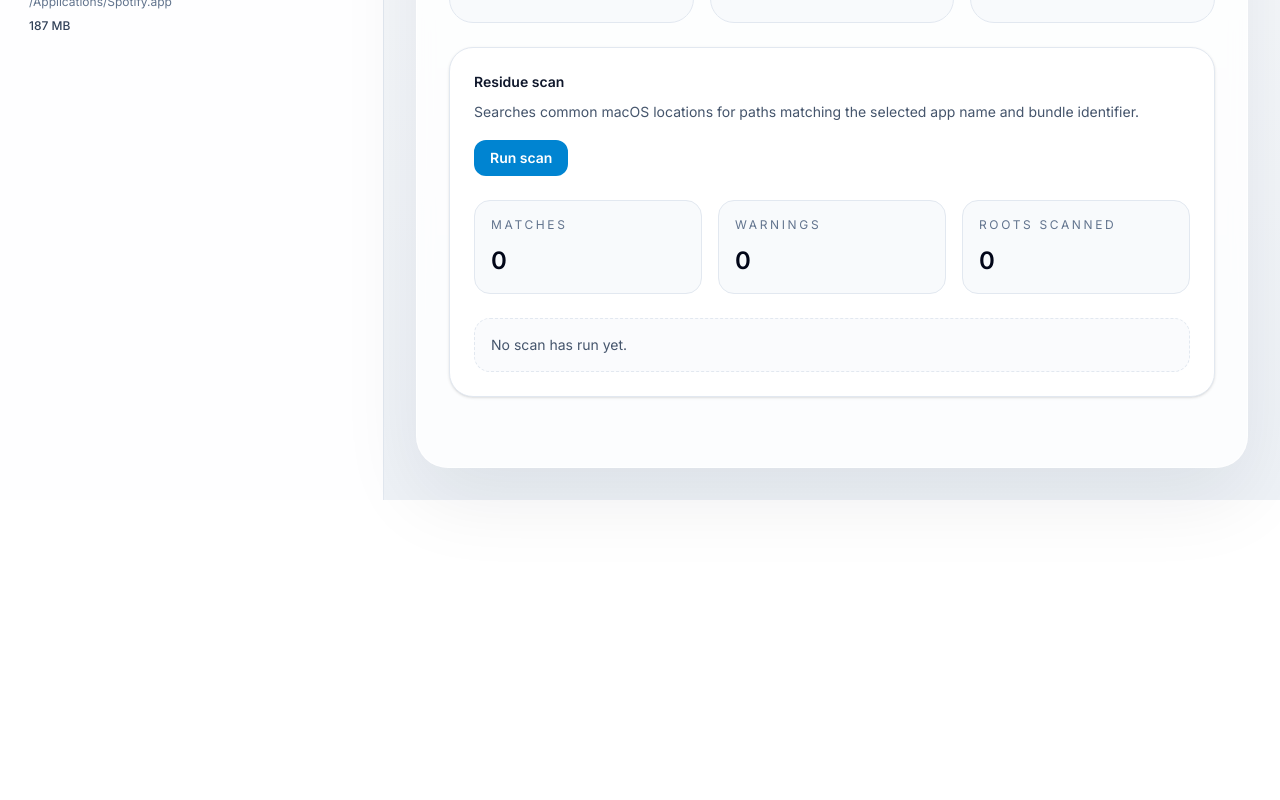
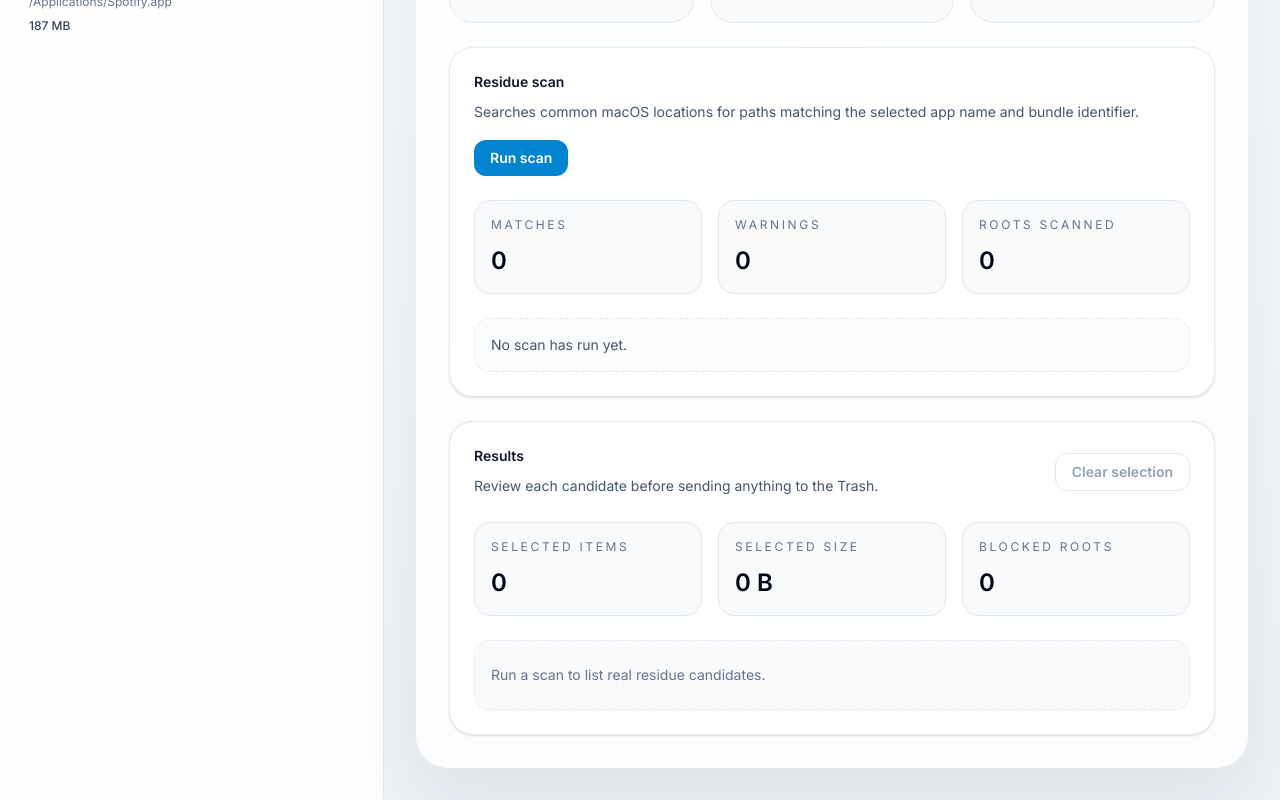
Before and after one commit to bragabriel/mac-cleaner, a React (Vite) app: page / in a window 1280 px wide. Shown: the part 300-1100 px from the top of the page. Before the commit the page ends 800 px from the top, so only its background shows below. Built offline with nearby package versions, Linux system fonts and the light colour scheme.

Commit message:
feat: integrate residue results into ui

```diff
--- a/electron/main.cjs
+++ b/electron/main.cjs
@@ -36,6 +36,7 @@ function createWindow() {
 app.whenReady().then(() => {
   ipcMain.handle('apps:list', async () => listInstalledApps());
   ipcMain.handle('scan:app', async (_event, appItem) => scanAppResidues(appItem));
+  ipcMain.handle('finder:reveal', async (_event, targetPath) => shell.showItemInFolder(targetPath));
   createWindow();
 
   app.on('activate', () => {
--- a/electron/preload.cjs
+++ b/electron/preload.cjs
@@ -4,4 +4,5 @@ contextBridge.exposeInMainWorld('macCleaner', {
   isDesktop: true,
   listApps: () => ipcRenderer.invoke('apps:list'),
   scanApp: (appItem) => ipcRenderer.invoke('scan:app', appItem),
+  revealPath: (targetPath) => ipcRenderer.invoke('finder:reveal', targetPath),
 });
--- a/src/App.tsx
+++ b/src/App.tsx
@@ -97,6 +97,29 @@ export default function App() {
     }
   };
 
+  const handleToggleResidue = (residueId: string) => {
+    setSummary((current) => ({
+      ...current,
+      residues: current.residues.map((residue) =>
+        residue.id === residueId ? { ...residue, selected: !residue.selected } : residue,
+      ),
+    }));
+  };
+
+  const handleToggleAllResidues = () => {
+    setSummary((current) => {
+      const shouldSelect = current.residues.some((residue) => !residue.selected);
+      return {
+        ...current,
+        residues: current.residues.map((residue) => ({ ...residue, selected: shouldSelect })),
+      };
+    });
+  };
+
+  const handleRevealResidue = (targetPath: string) => {
+    void window.macCleaner?.revealPath?.(targetPath);
+  };
+
   return (
     <div className="flex min-h-screen bg-slate-100 text-slate-950">
       <Sidebar
@@ -120,6 +143,9 @@ export default function App() {
         summary={summary}
         usingDesktopApi={usingDesktopApi}
         onScan={handleScan}
+        onToggleResidue={handleToggleResidue}
+        onToggleAllResidues={handleToggleAllResidues}
+        onRevealResidue={handleRevealResidue}
       />
     </div>
   );
--- a/src/components/MainView.tsx
+++ b/src/components/MainView.tsx
@@ -6,6 +6,9 @@ interface MainViewProps {
   summary: ScanSummary;
   usingDesktopApi: boolean;
   onScan: () => void;
+  onToggleResidue: (residueId: string) => void;
+  onToggleAllResidues: () => void;
+  onRevealResidue: (targetPath: string) => void;
 }
 
 function formatSize(sizeBytes: number) {
@@ -19,7 +22,19 @@ function formatSize(sizeBytes: number) {
   return `${value.toFixed(value >= 10 || exponent === 0 ? 0 : 1)} ${units[exponent]}`;
 }
 
-export function MainView({ app, scanStatus, summary, usingDesktopApi, onScan }: MainViewProps) {
+export function MainView({
+  app,
+  scanStatus,
+  summary,
+  usingDesktopApi,
+  onScan,
+  onToggleResidue,
+  onToggleAllResidues,
+  onRevealResidue,
+}: MainViewProps) {
+  const selectedResidues = summary.residues.filter((item) => item.selected);
+  const totalSelectedBytes = selectedResidues.reduce((total, item) => total + item.sizeBytes, 0);
+
   return (
     <main className="flex-1 bg-[radial-gradient(circle_at_top,_rgba(14,165,233,0.14),_transparent_32%),linear-gradient(180deg,_#f8fafc_0%,_#eef2f7_100%)] p-8">
       <div className="mx-auto flex h-full w-full max-w-5xl flex-col gap-6 rounded-[32px] border border-white/70 bg-white/80 p-8 shadow-[0_30px_80px_rgba(15,23,42,0.08)] backdrop-blur">
@@ -97,6 +112,90 @@ export function MainView({ app, scanStatus, summary, usingDesktopApi, onScan }:
               : `Last scan checked ${summary.scannedRoots.join(', ')}.`}
           </div>
         </section>
+
+        <section className="rounded-3xl border border-slate-200 bg-white p-6 shadow-sm">
+          <div className="flex flex-wrap items-center justify-between gap-4">
+            <div>
+              <p className="text-sm font-semibold text-slate-900">Results</p>
+              <p className="mt-2 text-sm leading-6 text-slate-600">
+                Review each candidate before sending anything to the Trash.
+              </p>
+            </div>
+            <button
+              onClick={onToggleAllResidues}
+              disabled={summary.residues.length === 0}
+              className="rounded-xl border border-slate-200 px-4 py-2 text-sm font-semibold text-slate-700 transition hover:bg-slate-50 disabled:cursor-not-allowed disabled:text-slate-400"
+            >
+              {selectedResidues.length === summary.residues.length ? 'Clear selection' : 'Select all'}
+            </button>
+          </div>
+
+          <div className="mt-6 grid gap-4 md:grid-cols-3">
+            <article className="rounded-2xl border border-slate-200 bg-slate-50 p-4">
+              <p className="text-xs uppercase tracking-[0.22em] text-slate-500">Selected items</p>
+              <p className="mt-3 text-2xl font-semibold text-slate-950">{selectedResidues.length}</p>
+            </article>
+            <article className="rounded-2xl border border-slate-200 bg-slate-50 p-4">
+              <p className="text-xs uppercase tracking-[0.22em] text-slate-500">Selected size</p>
+              <p className="mt-3 text-2xl font-semibold text-slate-950">{formatSize(totalSelectedBytes)}</p>
+            </article>
+            <article className="rounded-2xl border border-slate-200 bg-slate-50 p-4">
+              <p className="text-xs uppercase tracking-[0.22em] text-slate-500">Blocked roots</p>
+              <p className="mt-3 text-2xl font-semibold text-slate-950">{summary.inaccessibleRoots.length}</p>
+            </article>
+          </div>
+
+          {summary.warnings.length > 0 ? (
+            <div className="mt-6 rounded-2xl border border-amber-200 bg-amber-50 px-4 py-3 text-sm text-amber-900">
+              <p className="font-semibold">Warnings from the scan</p>
+              <div className="mt-2 space-y-1">
+                {summary.warnings.slice(0, 8).map((warning) => (
+                  <p key={warning}>{warning}</p>
+                ))}
+              </div>
+            </div>
+          ) : null}
+
+          <div className="mt-6 space-y-3">
+            {summary.residues.length === 0 ? (
+              <div className="rounded-2xl border border-dashed border-slate-200 bg-slate-50 px-4 py-6 text-sm text-slate-500">
+                Run a scan to list real residue candidates.
+              </div>
+            ) : null}
+
+            {summary.residues.map((residue) => (
+              <article
+                key={residue.id}
+                className="rounded-2xl border border-slate-200 bg-slate-50/80 px-4 py-4"
+              >
+                <div className="flex flex-wrap items-start justify-between gap-4">
+                  <label className="flex min-w-0 flex-1 items-start gap-3">
+                    <input
+                      type="checkbox"
+                      checked={residue.selected}
+                      onChange={() => onToggleResidue(residue.id)}
+                      className="mt-1 h-4 w-4 rounded border-slate-300 text-sky-600 focus:ring-sky-500"
+                    />
+                    <span className="min-w-0">
+                      <span className="block break-all text-sm font-medium text-slate-900">{residue.path}</span>
+                      <span className="mt-2 flex flex-wrap gap-2 text-xs text-slate-500">
+                        <span className="rounded-full bg-white px-2 py-1">{residue.category}</span>
+                        <span className="rounded-full bg-white px-2 py-1">{residue.kind}</span>
+                        <span className="rounded-full bg-white px-2 py-1">{formatSize(residue.sizeBytes)}</span>
+                      </span>
+                    </span>
+                  </label>
+                  <button
+                    onClick={() => onRevealResidue(residue.path)}
+                    className="rounded-xl border border-slate-200 px-3 py-2 text-sm font-semibold text-slate-700 transition hover:bg-white"
+                  >
+                    Reveal
+                  </button>
+                </div>
+              </article>
+            ))}
+          </div>
+        </section>
       </div>
     </main>
   );
--- a/src/types.ts
+++ b/src/types.ts
@@ -42,4 +42,5 @@ export interface DesktopApi {
   isDesktop: boolean;
   listApps?: () => Promise<AppItem[]>;
   scanApp?: (app: AppItem) => Promise<ScanSummary>;
+  revealPath?: (targetPath: string) => Promise<void>;
 }
```
